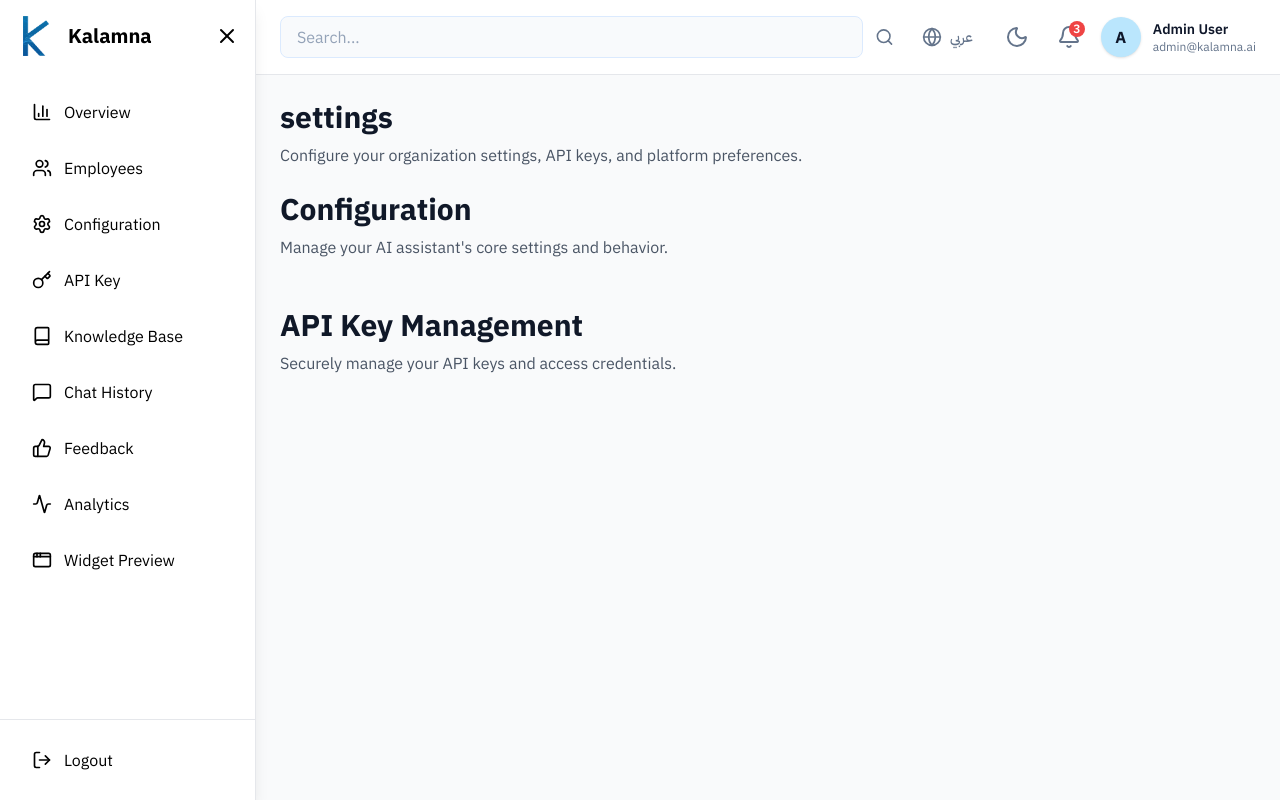
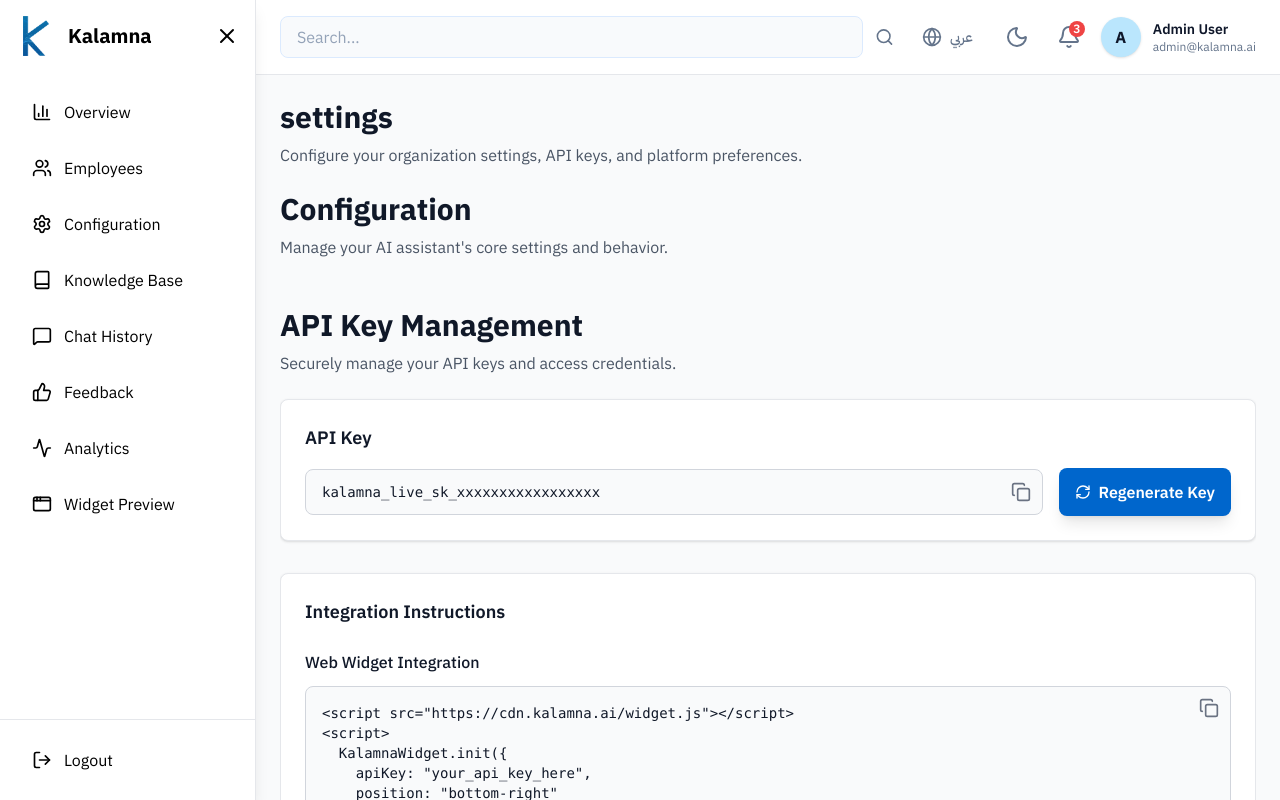
Before and after one commit to Kalamna/Kalamna-Dashboard, a React (Vite) app: page /settings in a window 1280 px wide. Built offline with nearby package versions, Linux system fonts and the light colour scheme; sample sign-in values are in the browser's storage.

Commit message:
API Key Management

```diff
--- a/package.json
+++ b/package.json
@@ -16,8 +16,8 @@
     "axios": "^1.13.2",
     "clsx": "^2.1.1",
     "i18next": "^25.6.3",
+    "js-cookie": "^3.0.5",
     "lucide-react": "^0.555.0",
-    "js-cookie": "^3.0.5",
     "react": "^19.2.0",
     "react-dom": "^19.2.0",
     "react-i18next": "^16.3.5",
--- a/src/components/layout/Sidebar.tsx
+++ b/src/components/layout/Sidebar.tsx
@@ -57,12 +57,12 @@
       label: t("configuration"),
       route: "/configuration",
     },
-    {
+    ...(userData?.role === "owner" ? [{
       id: "apikey" as TabType,
       icon: Key,
       label: t("apiKey"),
       route: "/api-key",
-    },
+    }] : []),
     {
       id: "knowledge" as TabType,
       icon: Book,
--- a/src/components/settings/ApiKeySection.tsx
+++ b/src/components/settings/ApiKeySection.tsx
@@ -1,7 +1,63 @@
+import { useState } from "react";
 import { useTranslation } from "react-i18next";
+import { Copy, RefreshCw, CheckCircle } from "lucide-react";
 
 export function ApiKeySection() {
   const { t } = useTranslation();
+  const [copiedKey, setCopiedKey] = useState(false);
+  const [copiedCode, setCopiedCode] = useState<string | null>(null);
+
+  const apiKey = "kalamna_live_sk_xxxxxxxxxxxxxxxxx";
+
+  const copyToClipboard = async (text: string, type: string) => {
+    try {
+      await navigator.clipboard.writeText(text);
+      if (type === "key") {
+        setCopiedKey(true);
+        setTimeout(() => setCopiedKey(false), 2000);
+      } else {
+        setCopiedCode(type);
+        setTimeout(() => setCopiedCode(null), 2000);
+      }
+    } catch (err) {
+      console.error("Failed to copy: ", err);
+    }
+  };
+
+  const codeBlocks = [
+    {
+      title: "Web Widget Integration",
+      code: `<script src="https://cdn.kalamna.ai/widget.js"></script>
+<script>
+  KalamnaWidget.init({
+    apiKey: "your_api_key_here",
+    position: "bottom-right"
+  });
+</script>`,
+      id: "widget",
+    },
+    {
+      title: "API Endpoint",
+      code: `POST https://api.kalamna.ai/v1/chat/sessions/`,
+      id: "endpoint",
+    },
+    {
+      title: "Authentication Header",
+      code: `X-API-Key: your_api_key_here`,
+      id: "header",
+    },
+  ];
+
+  const stats = [
+    {
+      title: "Requests Today",
+      value: "1,234",
+    },
+    {
+      title: "Requests This Month",
+      value: "45,678",
+    },
+  ];
 
   return (
     <div className="max-w-full overflow-x-hidden">
@@ -18,7 +74,96 @@
           </p>
         </div>
       </div>
-      {/* TODO: Add API Key content */}
+
+      {/* API Key Section */}
+      <div className="bg-white dark:bg-[#0a1929] p-6 rounded-lg shadow-sm border border-gray-200 dark:border-[#1e3a5f] mb-8">
+        <h3 className="text-lg font-semibold text-gray-900 dark:text-white mb-4">
+          API Key
+        </h3>
+        <div className="flex flex-col sm:flex-row gap-4 items-start sm:items-center">
+          <div className="flex-1 relative">
+            <input
+              type="text"
+              value={apiKey}
+              readOnly
+              className="w-full px-4 py-3 pr-12 bg-gray-50 dark:bg-[#0d1f2d] border border-gray-300 dark:border-[#1e3a5f] rounded-lg text-gray-900 dark:text-white font-mono text-sm focus:outline-none focus:ring-2 focus:ring-blue-500"
+            />
+            <button
+              onClick={() => copyToClipboard(apiKey, "key")}
+              className="absolute right-3 top-1/2 transform -translate-y-1/2 text-gray-500 hover:text-gray-700 dark:text-gray-400 dark:hover:text-gray-200 transition-colors"
+              title="Copy API Key"
+            >
+              {copiedKey ? (
+                <CheckCircle className="w-5 h-5 text-green-500" />
+              ) : (
+                <Copy className="w-5 h-5" />
+              )}
+            </button>
+          </div>
+          <button className="flex items-center gap-2 bg-[#0066cc] hover:bg-[#0052a3] dark:bg-[#3b82f6] dark:hover:bg-[#2563eb] text-white px-4 py-3 rounded-lg transition-all duration-200 font-semibold shadow-lg hover:shadow-xl active:scale-95 whitespace-nowrap">
+            <RefreshCw className="w-4 h-4" />
+            Regenerate Key
+          </button>
+        </div>
+      </div>
+
+      {/* Integration Instructions */}
+      <div className="bg-white dark:bg-[#0a1929] p-6 rounded-lg shadow-sm border border-gray-200 dark:border-[#1e3a5f] mb-8">
+        <h3 className="text-lg font-semibold text-gray-900 dark:text-white mb-6">
+          Integration Instructions
+        </h3>
+        <div className="space-y-6">
+          {codeBlocks.map((block) => (
+            <div key={block.id}>
+              <h4 className="text-md font-medium text-gray-900 dark:text-white mb-3">
+                {block.title}
+              </h4>
+              <div className="relative">
+                <pre className="bg-gray-50 dark:bg-[#0d1f2d] border border-gray-300 dark:border-[#1e3a5f] rounded-lg p-4 overflow-x-auto text-sm font-mono text-gray-900 dark:text-white">
+                  {block.code}
+                </pre>
+                <button
+                  onClick={() => copyToClipboard(block.code, block.id)}
+                  className="absolute top-3 right-3 text-gray-500 hover:text-gray-700 dark:text-gray-400 dark:hover:text-gray-200 transition-colors"
+                  title="Copy code"
+                >
+                  {copiedCode === block.id ? (
+                    <CheckCircle className="w-5 h-5 text-green-500" />
+                  ) : (
+                    <Copy className="w-5 h-5" />
+                  )}
+                </button>
+              </div>
+            </div>
+          ))}
+        </div>
+      </div>
+
+      {/* API Usage Statistics */}
+      <div>
+        <h3 className="text-lg font-semibold text-gray-900 dark:text-white mb-6">
+          API Usage Statistics
+        </h3>
+        <div className="grid grid-cols-1 md:grid-cols-2 gap-6">
+          {stats.map((stat, index) => (
+            <div
+              key={index}
+              className="bg-white dark:bg-[#0a1929] p-6 rounded-lg shadow-sm border border-gray-200 dark:border-[#1e3a5f] overflow-hidden"
+            >
+              <div className="flex items-center justify-between">
+                <div>
+                  <p className="text-sm text-gray-600 dark:text-gray-400">
+                    {stat.title}
+                  </p>
+                  <p className="text-2xl font-bold text-gray-900 dark:text-white">
+                    {stat.value}
+                  </p>
+                </div>
+              </div>
+            </div>
+          ))}
+        </div>
+      </div>
     </div>
   );
 }
--- a/src/pages/settings/ApiKeyPage.tsx
+++ b/src/pages/settings/ApiKeyPage.tsx
@@ -1,5 +1,13 @@
+import { Navigate } from "react-router-dom";
 import { ApiKeySection } from "../../components/settings/ApiKeySection";
+import { getUser, isOwner } from "../../utils/authUtils";
 
 export const ApiKeyPage = () => {
+  const user = getUser();
+
+  if (!isOwner(user)) {
+    return <Navigate to="/dashboard" replace />;
+  }
+
   return <ApiKeySection />;
 };
--- a/src/utils/authUtils.ts
+++ b/src/utils/authUtils.ts
@@ -1,6 +1,6 @@
 // src/utils/authUtils.ts
 
-import Cookies from "js-cookie";
+import * as Cookies from "js-cookie";
 
 export interface User {
   email: string;
```
